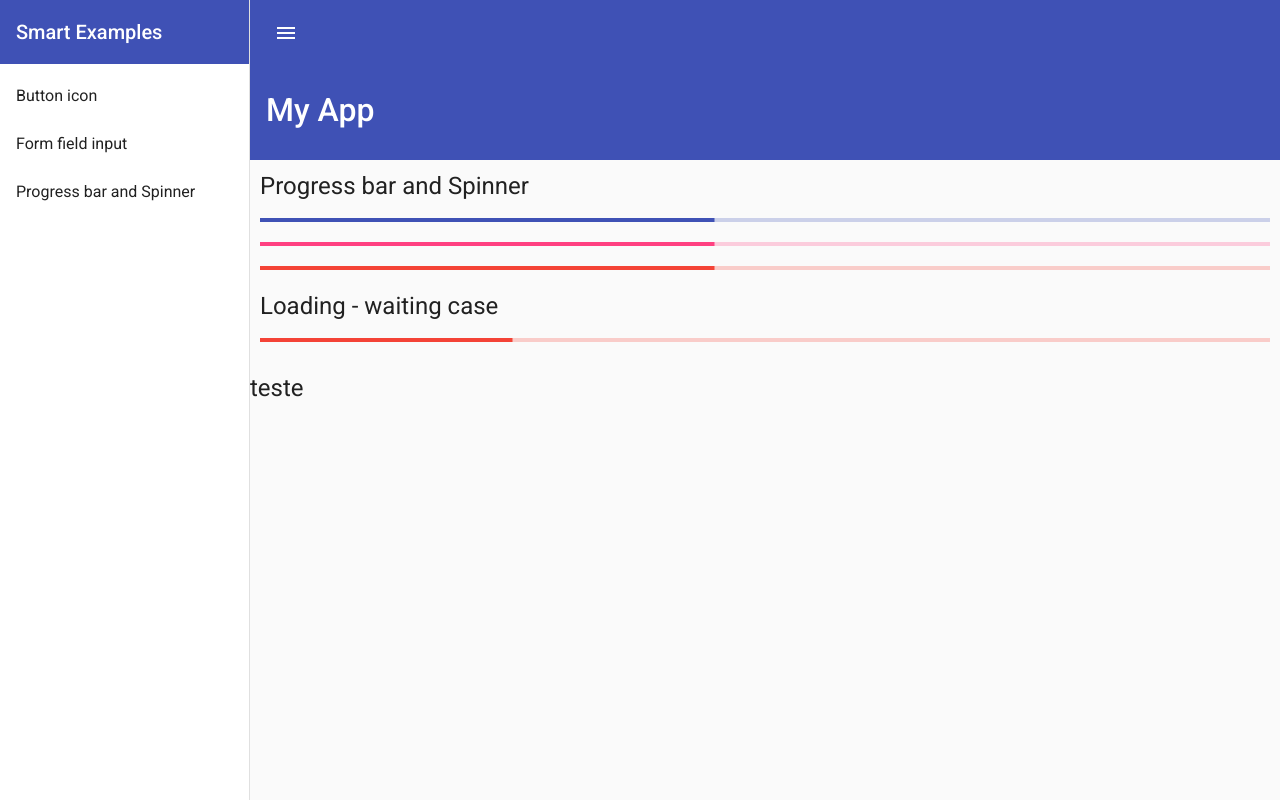
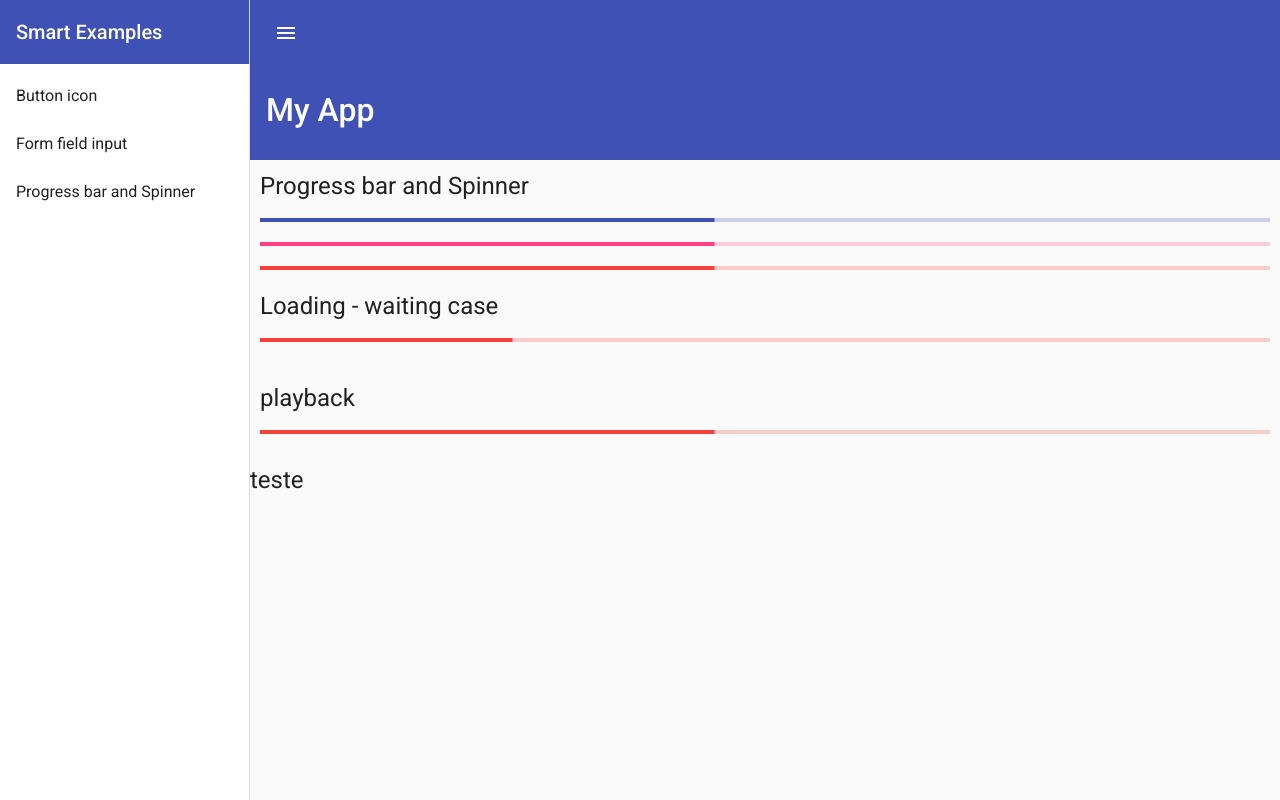
Before and after one commit to rodrigodimasr/Curso-RsJS-Angular-Material, an Angular app in the folder Angular-Material/: page /progBarSpinner in a window 1280 px wide. Built offline with nearby package versions, Linux system fonts and the light colour scheme.

Commit message:
commit desafio playback

```diff
--- a/Angular-Material/src/app/progress-spinner/progress-spinner.component.html
+++ b/Angular-Material/src/app/progress-spinner/progress-spinner.component.html
@@ -12,3 +12,12 @@
 [mode]="queryMode"
 color="warn"></mat-progress-bar>
 <br>
+
+<br>
+<h1>playback</h1>
+<mat-progress-bar
+mode="buffer"
+[value]="loadingPercent"
+[bufferValue]="currentPlaback"
+color="warn"></mat-progress-bar>
+<br>
--- a/Angular-Material/src/app/progress-spinner/progress-spinner.component.ts
+++ b/Angular-Material/src/app/progress-spinner/progress-spinner.component.ts
@@ -11,12 +11,17 @@ import { ProgressBarMode } from '@angular/material/progress-bar';
 export class ProgressSpinnerComponent implements OnInit {
   public loadingPercent = 0;
   public queryValue = 0;
+  public currentPlaback = 0;
   public queryMode: ProgressBarMode = 'query';
+
   constructor() { }
 
   ngOnInit(): void {
-    this.loadingProgress(500, 95)
+    this.loadingProgress(500, 100)
     .subscribe(i => this.loadingPercent = i);
+
+    this.loadingProgress(250, 100)
+    .subscribe(i => this.currentPlaback = i);
 
     concat(
     interval(2000)
@@ -27,7 +32,11 @@ export class ProgressSpinnerComponent implements OnInit {
     this.loadingProgress(500, 100)
     ).subscribe(i => this.queryValue = i);
 
+
   }
+
+
+
 
   loadingProgress(speed: number, takeUntil: number) {
     return interval(speed)
```
